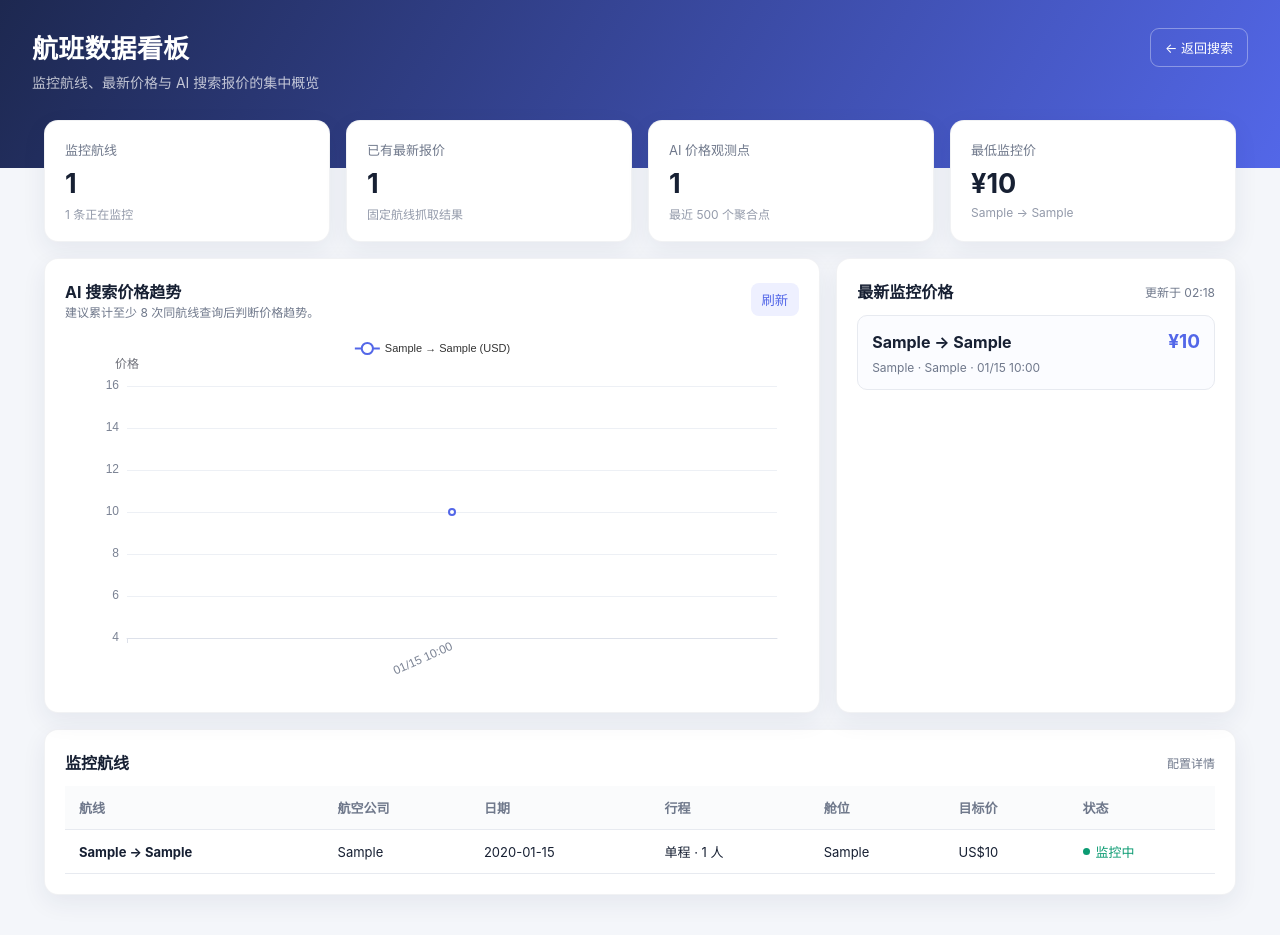
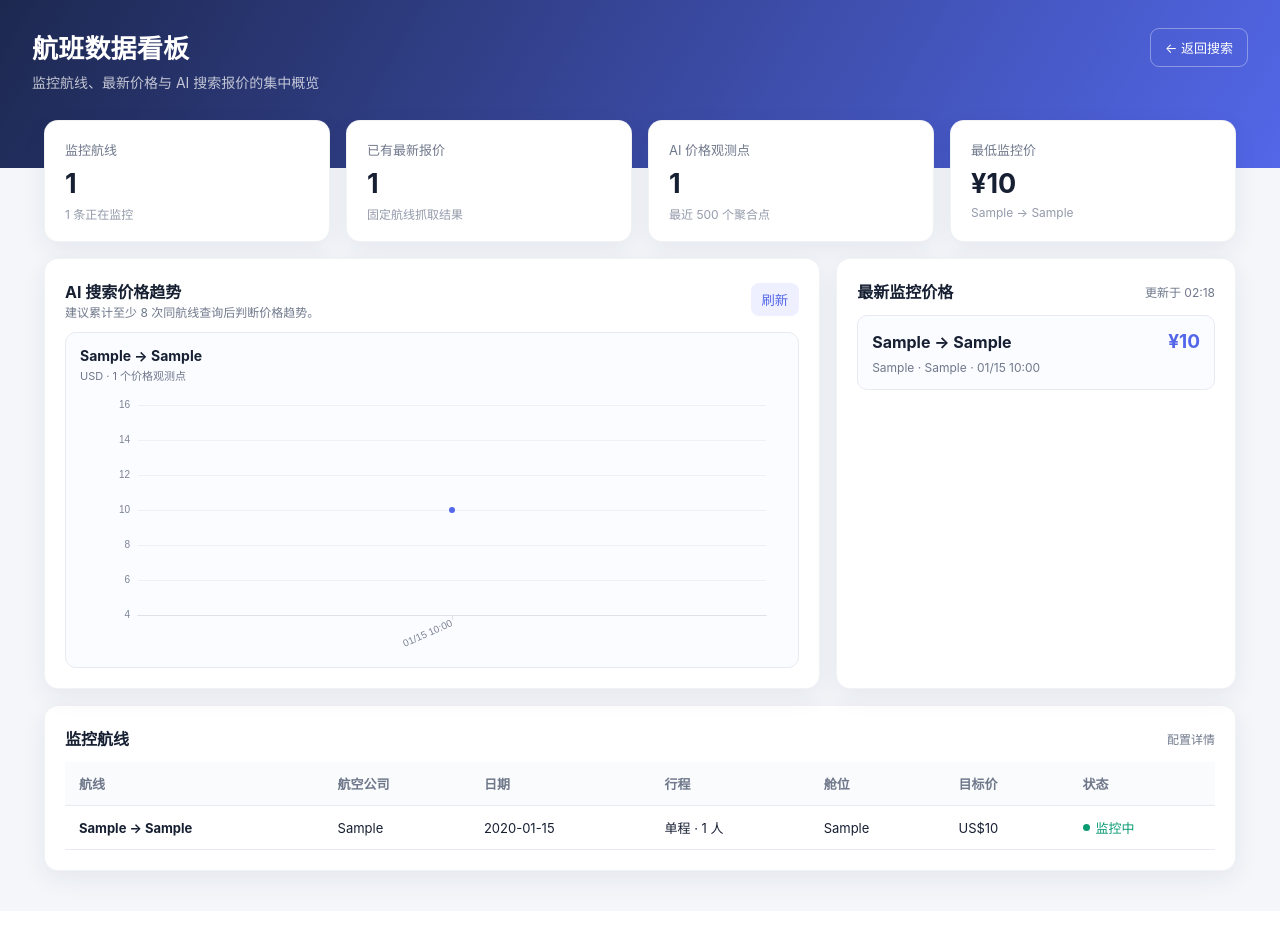
Before and after one commit to lixiaoliuer1229/fly-anywhere, a FastAPI app: page /dashboard in a window 1280 px wide. After the commit the page ends 894 px from the top, so only its background shows below. Run offline with FastAPI, Linux system fonts and the light colour scheme; tables that the repository leaves empty hold one stand-in row (values such as "Sample post"); some libraries are stand-ins or nearby versions.

Commit message:
按航线拆分价格趋势图

```diff
--- a/app/templates/dashboard.html
+++ b/app/templates/dashboard.html
@@ -27,7 +27,11 @@
         .panel-head { display:flex; align-items:center; justify-content:space-between; gap:12px; margin-bottom:12px; }
         .panel h2 { margin:0; font-size:16px; }
         .panel-note { color:var(--muted); font-size:12px; }
-        #trendChart { width:100%; height:360px; }
+        .trend-grid { display:grid; grid-template-columns:repeat(auto-fit,minmax(320px,1fr)); gap:14px; }
+        .trend-card { border:1px solid var(--line); border-radius:11px; padding:14px 14px 4px; background:#fbfcff; min-width:0; }
+        .trend-title { font-size:14px; font-weight:700; }
+        .trend-meta { color:var(--muted); font-size:11px; margin-top:3px; }
+        .trend-chart { width:100%; height:280px; }
         .latest-list { display:grid; gap:10px; }
         .latest { padding:14px; border:1px solid var(--line); border-radius:10px; background:#fbfcff; }
         .latest-top { display:flex; justify-content:space-between; gap:10px; align-items:center; }
@@ -66,7 +70,7 @@
         <section class="grid">
             <div class="panel">
                 <div class="panel-head"><div><h2>AI 搜索价格趋势</h2><div class="panel-note" id="trendNote">每次搜索的最低可确认报价</div></div><button class="refresh" onclick="loadDashboard()">刷新</button></div>
-                <div id="trendChart"></div>
+                <div class="trend-grid" id="trendCharts"></div>
             </div>
             <div class="panel">
                 <div class="panel-head"><h2>最新监控价格</h2><span class="panel-note" id="updatedAt"></span></div>
@@ -80,7 +84,7 @@
         </section>
     </main>
     <script>
-        const chart = echarts.init(document.getElementById('trendChart'));
+        let trendCharts = [];
         const fmtMoney = (value, currency='CNY') => value == null ? '—' : new Intl.NumberFormat('zh-CN',{style:'currency',currency,maximumFractionDigits:0}).format(value);
         const fmtDate = value => value ? new Date(value).toLocaleString('zh-CN',{month:'2-digit',day:'2-digit',hour:'2-digit',minute:'2-digit'}) : '—';
         const esc = value => String(value ?? '').replace(/[&<>"']/g,c=>({'&':'&amp;','<':'&lt;','>':'&gt;','"':'&quot;',"'":'&#39;'}[c]));
@@ -89,9 +93,16 @@
         function renderChart(data) {
             document.getElementById('pointCount').textContent=data.total_points;
             document.getElementById('trendNote').textContent=data.note;
-            if(!data.series.length){ chart.clear(); chart.setOption({title:{text:'暂无 AI 报价历史',subtext:'在搜索页完成查询后，这里会显示趋势',left:'center',top:'center',textStyle:{fontSize:15},subtextStyle:{color:'#8a91a2'}}}); return; }
-            const times=[...new Set(data.series.flatMap(s=>s.points.map(p=>p.searched_at)))].sort();
-            chart.setOption({color:['#5367e8','#0b9b72','#ed9b40','#9b62d4','#dc5864'],tooltip:{trigger:'axis'},legend:{type:'scroll',top:4,textStyle:{fontSize:11}},grid:{left:62,right:22,top:54,bottom:54},xAxis:{type:'category',data:times.map(fmtDate),axisLabel:{rotate:24,color:'#7b8394'},axisLine:{lineStyle:{color:'#dde1ea'}}},yAxis:{type:'value',scale:true,name:'价格',splitLine:{lineStyle:{color:'#edf0f5'}},axisLabel:{color:'#7b8394'}},series:data.series.map(s=>{const m=new Map(s.points.map(p=>[p.searched_at,p.min_price]));return{name:`${s.departure} → ${s.arrival} (${s.currency})`,type:'line',smooth:.25,symbolSize:6,data:times.map(t=>m.has(t)?m.get(t):null),connectNulls:false,lineStyle:{width:2},areaStyle:{opacity:.05}}})},true);
+            trendCharts.forEach(item=>item.dispose());
+            trendCharts=[];
+            const container=document.getElementById('trendCharts');
+            if(!data.series.length){ container.innerHTML='<div class="empty">暂无 AI 报价历史，请先在搜索页完成查询</div>'; return; }
+            container.innerHTML=data.series.map((series,index)=>`<article class="trend-card"><div class="trend-title">${esc(series.departure)} → ${esc(series.arrival)}</div><div class="trend-meta">${esc(series.currency)} · ${series.points.length} 个价格观测点</div><div class="trend-chart" id="routeTrend${index}"></div></article>`).join('');
+            data.series.forEach((series,index)=>{
+                const routeChart=echarts.init(document.getElementById(`routeTrend${index}`));
+                routeChart.setOption({color:['#5367e8'],tooltip:{trigger:'axis',valueFormatter:value=>fmtMoney(value,series.currency)},grid:{left:58,right:18,top:22,bottom:48},xAxis:{type:'category',boundaryGap:false,data:series.points.map(point=>fmtDate(point.searched_at)),axisLabel:{rotate:24,color:'#7b8394',fontSize:10},axisLine:{lineStyle:{color:'#dde1ea'}}},yAxis:{type:'value',scale:true,splitLine:{lineStyle:{color:'#edf0f5'}},axisLabel:{color:'#7b8394',fontSize:10}},series:[{name:`${series.departure} → ${series.arrival}`,type:'line',smooth:.25,symbol:'circle',symbolSize:6,data:series.points.map(point=>point.min_price),lineStyle:{width:2},areaStyle:{opacity:.08}}]});
+                trendCharts.push(routeChart);
+            });
         }
 
         function renderRoutes(routes){
@@ -114,7 +125,7 @@
             try { const [routes,prices,trends]=await Promise.all([getJson('/api/routes/'),getJson('/api/prices/latest'),getJson('/api/ai/price-trends?limit=500')]); renderRoutes(routes);renderPrices(prices);renderChart(trends);document.getElementById('updatedAt').textContent=`更新于 ${new Date().toLocaleTimeString('zh-CN',{hour:'2-digit',minute:'2-digit'})}`; }
             catch(e){ document.getElementById('latestList').innerHTML=`<div class="error">数据加载失败：${esc(e.message)}</div>`;document.getElementById('updatedAt').textContent='加载失败'; }
         }
-        window.addEventListener('resize',()=>chart.resize());
+        window.addEventListener('resize',()=>trendCharts.forEach(item=>item.resize()));
         loadDashboard();
     </script>
 </body>
```
